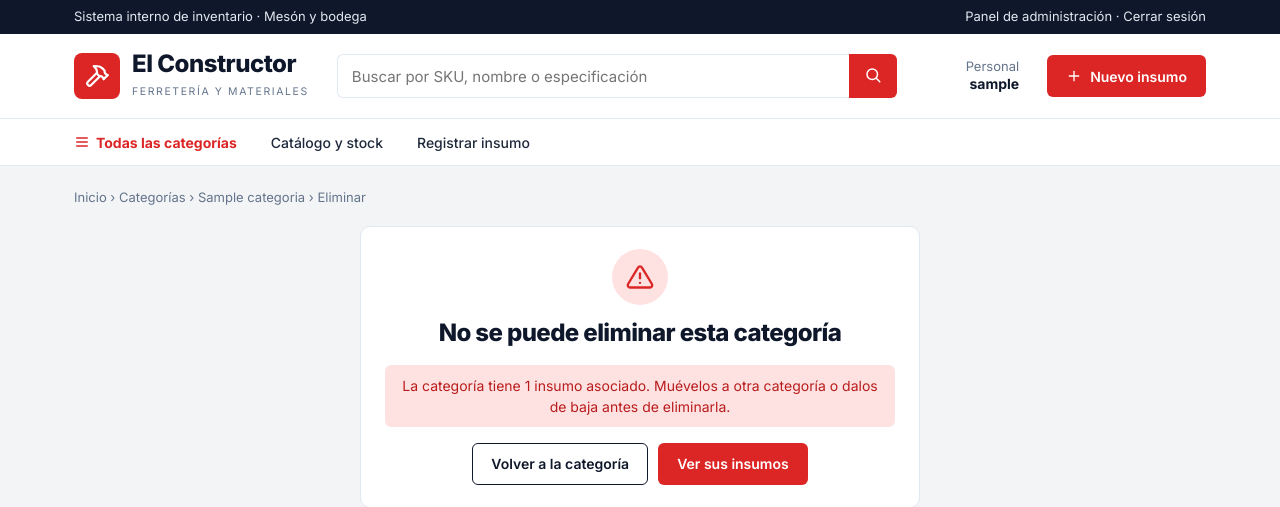
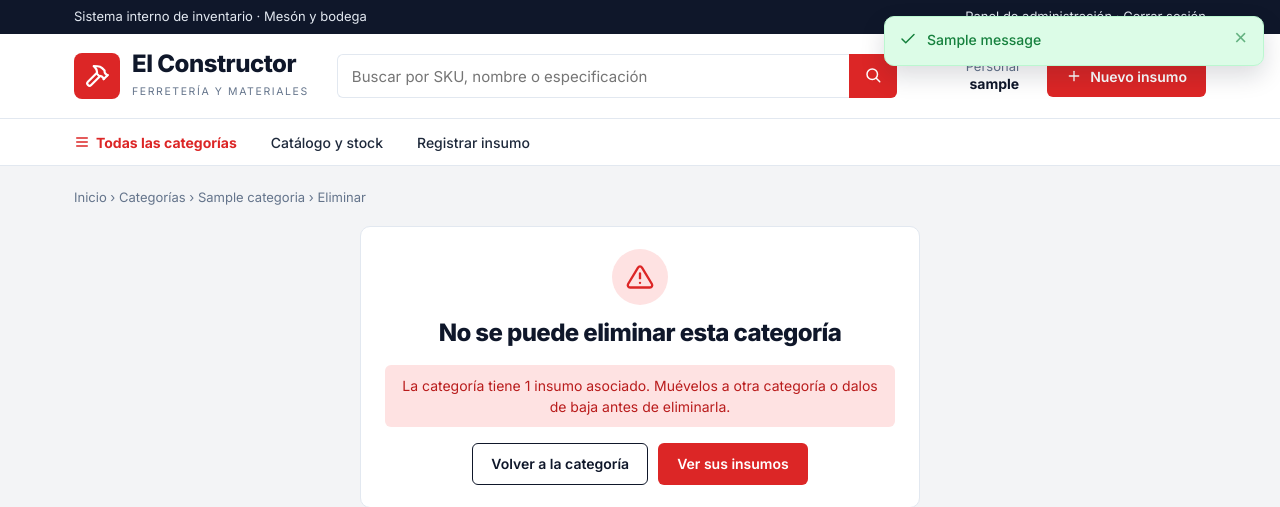
Before and after one commit to gbiggios/ferreteria-el-constructor, a Django app: page /categorias/1/eliminar/ in a window 1280 px wide. Shown: the top 507 px of the page. Run offline with Django 3.2, Linux system fonts and the light colour scheme; a user stored in the database is signed in; tables that the repository leaves empty hold one stand-in row (values such as "Sample post"); one stand-in notice (Sample message) is shown; some libraries are stand-ins or nearby versions.

Commit message:
feat: mostrar mensajes como avisos flotantes con cierre automático y manual

```diff
--- a/apps/ferreteria/static/ferreteria/css/el-constructor.css
+++ b/apps/ferreteria/static/ferreteria/css/el-constructor.css
@@ -169,6 +169,28 @@ main { flex: 1 0 auto; }
 .error { color: var(--rojo); font-size: 12.5px; }
 .ayuda { color: var(--gris); font-size: 12.5px; }
 .alerta { background: var(--rojo-suave); color: var(--rojo-oscuro); border-radius: 6px; padding: 10px 14px; font-size: 14px; margin-bottom: 16px; }
+
+/* Mensajes de feedback (django.contrib.messages) como avisos flotantes. El cierre lo maneja js/mensajes.js */
+.mensajes { position: fixed; top: 16px; right: 16px; z-index: 1000; display: flex; flex-direction: column; gap: 10px; width: min(380px, calc(100vw - 32px)); }
+.mensaje { position: relative; overflow: hidden; display: flex; align-items: flex-start; gap: 10px; border: 1px solid; border-radius: var(--radio); padding: 12px 12px 15px 14px; font-size: 14px; font-weight: 500; box-shadow: 0 10px 25px rgba(15, 23, 42, 0.15); animation: mensaje-entrada 0.25s ease-out; }
+.mensaje svg { width: 18px; height: 18px; flex-shrink: 0; margin-top: 1px; }
+.mensaje-texto { flex: 1; }
+.mensaje-success { background: #dcfce7; border-color: #bbf7d0; color: var(--verde); }
+.mensaje-error { background: var(--rojo-suave); border-color: #fecaca; color: var(--rojo-oscuro); }
+.mensaje-info { background: #f1f5f9; border-color: var(--borde); color: var(--texto); }
+.mensaje-cerrar { background: none; border: 0; padding: 0 4px; color: inherit; font-size: 22px; line-height: 18px; cursor: pointer; opacity: 0.6; }
+.mensaje-cerrar:hover, .mensaje-cerrar:focus-visible { opacity: 1; }
+.mensaje-cerrar:focus-visible { outline: 2px solid currentColor; border-radius: 4px; }
+/* Barra de tiempo: al terminar (5 s) el JS cierra el aviso; con el mouse encima se pausa */
+.mensaje-tiempo { position: absolute; left: 0; bottom: 0; width: 100%; height: 3px; background: currentColor; opacity: 0.35; transform-origin: left; animation: mensaje-tiempo 5s linear forwards; }
+.mensaje:hover .mensaje-tiempo, .mensaje:focus-within .mensaje-tiempo { animation-play-state: paused; }
+.mensaje-saliendo { animation: mensaje-salida 0.2s ease-in forwards; }
+@keyframes mensaje-entrada { from { opacity: 0; transform: translateY(-8px); } to { opacity: 1; transform: none; } }
+@keyframes mensaje-salida { to { opacity: 0; transform: translateX(16px); } }
+@keyframes mensaje-tiempo { from { transform: scaleX(1); } to { transform: scaleX(0); } }
+@media (prefers-reduced-motion: reduce) {
+    .mensaje, .mensaje-saliendo { animation-duration: 1ms; }
+}
 .pie-formulario { display: flex; justify-content: flex-end; gap: 10px; margin-top: 22px; padding-top: 18px; border-top: 1px solid var(--borde); }
 
 /* Login */
--- /dev/null
+++ b/apps/ferreteria/static/ferreteria/js/mensajes.js
@@ -0,0 +1,21 @@
+// Avisos flotantes (toast) de django.contrib.messages.
+// - La X cierra el aviso.
+// - Si el aviso tiene barra de tiempo (éxito / info), se cierra solo cuando la barra termina (5 s).
+//   La pausa al pasar el mouse la hace el CSS (animation-play-state), así barra y cierre van sincronizados.
+document.querySelectorAll('.mensaje').forEach(function (mensaje) {
+    function cerrar() {
+        if (mensaje.classList.contains('mensaje-saliendo')) return;
+        mensaje.classList.add('mensaje-saliendo');
+        // animationend también llega "burbujeando" desde la barra de tiempo: solo cuenta la salida del propio aviso
+        mensaje.addEventListener('animationend', function (e) {
+            if (e.target === mensaje) mensaje.remove();
+        });
+    }
+
+    mensaje.querySelector('.mensaje-cerrar').addEventListener('click', cerrar);
+
+    var tiempo = mensaje.querySelector('.mensaje-tiempo');
+    if (tiempo) {
+        tiempo.addEventListener('animationend', cerrar);
+    }
+});
--- a/apps/ferreteria/templates/ferreteria/category/category_confirm_delete.html
+++ b/apps/ferreteria/templates/ferreteria/category/category_confirm_delete.html
@@ -12,7 +12,7 @@
             {# on_delete=PROTECT: no se ofrece borrar una categoría que todavía tiene insumos #}
             <h1 class="titulo-pagina" style="font-size: 24px;">No se puede eliminar esta categoría</h1>
             <div class="alerta" style="margin-top: 14px;">
-                {% if error %}{{ error }} {% endif %}La categoría tiene {{ categoria.total_prod }} insumo{{ categoria.total_prod|pluralize }} asociado{{ categoria.total_prod|pluralize }}.
+                La categoría tiene {{ categoria.total_prod }} insumo{{ categoria.total_prod|pluralize }} asociado{{ categoria.total_prod|pluralize }}.
                 Muévelos a otra categoría o dalos de baja antes de eliminarla.
             </div>
             <div style="display: flex; gap: 10px; justify-content: center;">
--- a/apps/ferreteria/templates/ferreteria/fragments/base.html
+++ b/apps/ferreteria/templates/ferreteria/fragments/base.html
@@ -6,7 +6,7 @@
     <title>{% block title %}El Constructor - Inventario{% endblock %}</title>
     <link rel="preconnect" href="https://fonts.googleapis.com">
     <link href="https://fonts.googleapis.com/css2?family=Inter:wght@400;500;600;700;800&display=swap" rel="stylesheet">
-    <link rel="stylesheet" href="{% static 'ferreteria/css/el-constructor.css' %}?v=3">
+    <link rel="stylesheet" href="{% static 'ferreteria/css/el-constructor.css' %}?v=5">
 </head>
 <body>
     <div class="barra-top">
@@ -52,6 +52,20 @@
         </nav>
     {% endif %}
 
+    {% if messages %}
+        {# Mensajes del framework messages como avisos flotantes (toast). Éxito/info se cierran a los 5 s; los errores, solo con la X #}
+        <div class="mensajes">
+            {% for message in messages %}
+                <div class="mensaje mensaje-{{ message.tags }}" role="{% if 'error' in message.tags %}alert{% else %}status{% endif %}">
+                    {% if 'error' in message.tags %}{% include 'ferreteria/fragments/icono.html' with nombre='alerta' %}{% else %}{% include 'ferreteria/fragments/icono.html' with nombre='check' %}{% endif %}
+                    <span class="mensaje-texto">{{ message }}</span>
+                    <button type="button" class="mensaje-cerrar" aria-label="Cerrar mensaje">&times;</button>
+                    {% if 'error' not in message.tags %}<span class="mensaje-tiempo" aria-hidden="true"></span>{% endif %}
+                </div>
+            {% endfor %}
+        </div>
+    {% endif %}
+
     <main>
         <div class="contenedor">
             {% block main-content %}{% endblock %}
@@ -64,5 +78,7 @@
             <div class="derecha">Sistema de inventario · Incremento 1<br>Grupo 6 · APTC106 Taller de Desarrollo Web y Móvil</div>
         </div>
     </footer>
+
+    <script src="{% static 'ferreteria/js/mensajes.js' %}?v=1" defer></script>
 </body>
 </html>
--- a/apps/ferreteria/views.py
+++ b/apps/ferreteria/views.py
@@ -1,3 +1,4 @@
+from django.contrib import messages
 from django.contrib.auth.decorators import login_required
 from django.http import Http404
 from django.shortcuts import render, redirect, get_object_or_404
@@ -15,6 +16,7 @@ def log_in(request):
         if user is not None:
             if user.is_active:
                 login(request, user)
+                messages.success(request, f'Bienvenido, {user.username}.')
                 return redirect('ferreteria:home')
             else:
                 context['message'] = 'El usuario ha sido desactivado en el sistema.'
@@ -26,6 +28,7 @@ def log_in(request):
 @login_required
 def log_out(request):
     logout(request)
+    messages.info(request, 'Sesión cerrada correctamente.')
     return redirect('ferreteria:log-in')
 
 
@@ -74,9 +77,12 @@ def producto_detail(request, pk):
 @login_required
 def producto_create(request):
     form = ProductoForm(request.POST or None, request.FILES or None)
-    if request.POST and form.is_valid():
-        nuevo_producto = form.save()
-        return redirect('ferreteria:home')
+    if request.POST:
+        if form.is_valid():
+            producto = form.save()
+            messages.success(request, f'Insumo "{producto.nombre}" ({producto.codigo}) registrado correctamente.')
+            return redirect('ferreteria:home')
+        messages.error(request, 'No se pudo registrar el insumo. Revisa los campos marcados en rojo.')
     return render(request, 'ferreteria/form.html', {
         'form': form,
         'titulo': 'Registrar insumo',
@@ -88,9 +94,12 @@ def producto_create(request):
 def producto_update(request, pk):
     producto = get_object_or_404(Producto, pk=pk)
     form = ProductoForm(request.POST or None, request.FILES or None, instance=producto)
-    if request.POST and form.is_valid():
-        form.save()
-        return redirect('ferreteria:home')
+    if request.POST:
+        if form.is_valid():
+            form.save()
+            messages.success(request, f'Insumo "{producto.nombre}" actualizado correctamente.')
+            return redirect('ferreteria:home')
+        messages.error(request, 'No se pudieron guardar los cambios. Revisa los campos marcados en rojo.')
     return render(request, 'ferreteria/form.html', {
         'form': form,
         'producto': producto,
@@ -104,6 +113,7 @@ def producto_delete(request, pk):
     producto = get_object_or_404(Producto, pk=pk)
     if request.method == 'POST':
         producto.delete()
+        messages.success(request, f'Insumo "{producto.nombre}" ({producto.codigo}) dado de baja.')
         return redirect('ferreteria:home')
     return render(request, 'ferreteria/confirm_delete.html', {'producto': producto})
 
@@ -112,9 +122,12 @@ def producto_delete(request, pk):
 def categoria_list(request):
     categorias = Categoria.objects.annotate(total_prod=Count('productos')).order_by('nombre')
     form = CategoriaForm(request.POST or None)
-    if request.POST and form.is_valid():
-        form.save()
-        return redirect('ferreteria:category-list')
+    if request.POST:
+        if form.is_valid():
+            categoria = form.save()
+            messages.success(request, f'Categoría "{categoria.nombre}" registrada correctamente.')
+            return redirect('ferreteria:category-list')
+        messages.error(request, 'No se pudo registrar la categoría. Revisa el formulario.')
     return render(request, 'ferreteria/category/category_list.html', {
         'categorias': categorias,
         'form': form
@@ -134,9 +147,12 @@ def categoria_detail(request, pk):
 def categoria_update(request, pk):
     categoria = get_object_or_404(Categoria, pk=pk)
     form = CategoriaForm(request.POST or None, instance=categoria)
-    if request.method == 'POST' and form.is_valid():
-        form.save()
-        return redirect(categoria.get_detail_url())
+    if request.method == 'POST':
+        if form.is_valid():
+            form.save()
+            messages.success(request, f'Categoría "{categoria.nombre}" actualizada correctamente.')
+            return redirect(categoria.get_detail_url())
+        messages.error(request, 'No se pudieron guardar los cambios. Revisa el formulario.')
     return render(request, 'ferreteria/category/category_form.html', {
         'form': form,
         'categoria': categoria,
@@ -146,15 +162,12 @@ def categoria_update(request, pk):
 @login_required
 def categoria_delete(request, pk):
     categoria = get_object_or_404(Categoria.objects.annotate(total_prod=Count('productos')), pk=pk)
-    error = None
     if request.method == 'POST':
         try:
             categoria.delete()
+            messages.success(request, f'Categoría "{categoria.nombre}" eliminada.')
             return redirect('ferreteria:category-list')
         except ProtectedError:
             # on_delete=PROTECT: una categoría con insumos no se puede borrar
-            error = 'No se puede eliminar: la categoría todavía tiene insumos asociados.'
-    return render(request, 'ferreteria/category/category_confirm_delete.html', {
-        'categoria': categoria,
-        'error': error,
-    })
+            messages.error(request, 'No se puede eliminar: la categoría todavía tiene insumos asociados.')
+    return render(request, 'ferreteria/category/category_confirm_delete.html', {'categoria': categoria})
```
